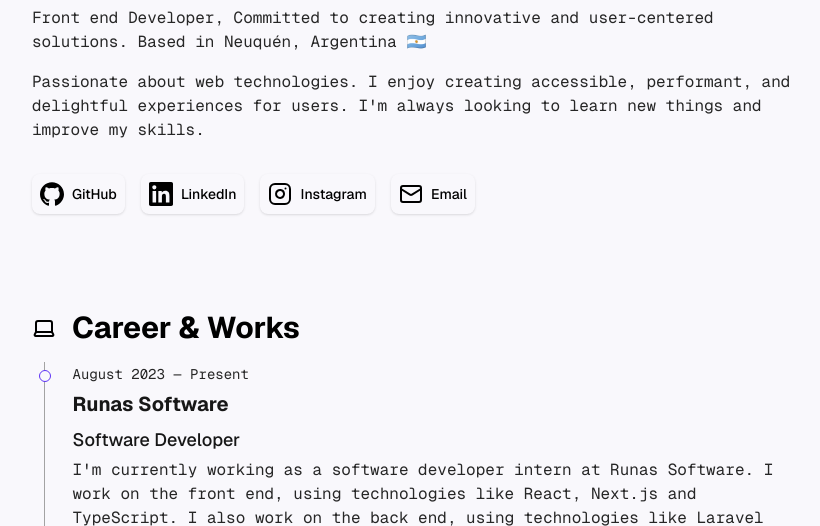
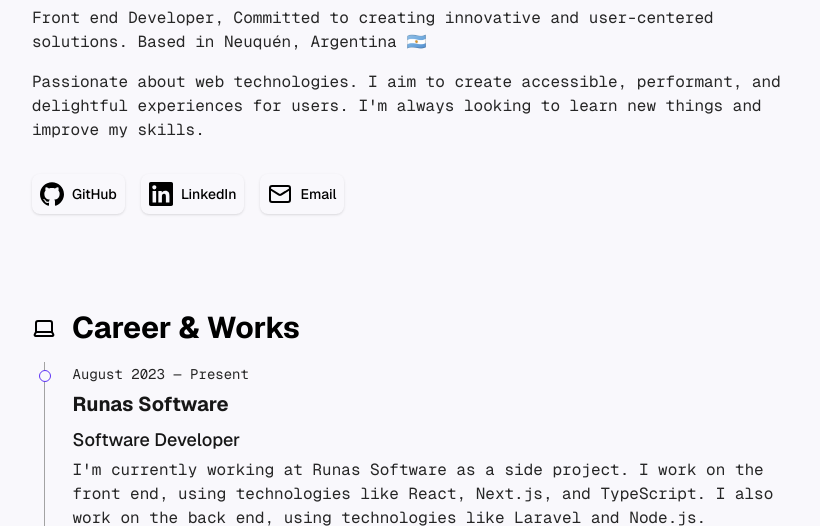
Before and after one commit to gonzalojparra/www, a Next.js app: page / in a window 1280 px wide. Shown: the part 274-800 px from the top of the page, without its empty margins (224-1044 px from the left). Built offline with nearby package versions, Linux system fonts and the light colour scheme.

Commit message:
feat(data): update data index

```diff
--- a/src/data/index.ts
+++ b/src/data/index.ts
@@ -12,7 +12,7 @@ import { TailwindCSSIcon } from '@/components/icons/tags/tailwind-css';
 import { NodeJSIcon } from '@/components/icons/tags/nodejs';
 import { GitHubIcon } from '@/components/icons/github';
 import { LinkedInIcon } from '@/components/icons/linkedin';
-import { InstagramIcon, MailIcon } from 'lucide-react';
+import { MailIcon } from 'lucide-react';
 
 export const AVATAR = {
   name: 'Gonzalo Parra',
@@ -22,26 +22,25 @@ export const AVATAR = {
 export const ABOUT = {
   title: `Front end Developer, Committed to creating innovative and user-centered solutions.
   Based in Neuquén, Argentina 🇦🇷`,
-  description: `Passionate about web technologies. I enjoy creating accessible, performant, and delightful experiences for users. I'm always looking to learn new things and improve my skills.`
+  description: `Passionate about web technologies. I aim to create accessible, performant, and delightful experiences for users. I'm always looking to learn new things and improve my skills.`
 };
 
 export const LINKS = [
   { title: 'GitHub', url: 'https://github.com/gonzalojparra', icon: GitHubIcon },
   { title: 'LinkedIn', url: 'https://www.linkedin.com/in/gonzalojparra/', icon: LinkedInIcon },
-  { title: 'Instagram', url: 'https://www.instagram.com/gonzaparra_/', icon: InstagramIcon },
   { title: 'Email', url: 'mailto:gonzzaparra@gmail.com', icon: MailIcon }
 ];
 
 export const CAREER = [
   {
     company: 'Runas Software',
-    link: 'https://runas-software.com/',
+    link: '',
     badges: ['Intern'],
     title: 'Software Developer',
     start: 'August 2023',
     end: 'Present',
     description:
-      "I'm currently working as a software developer intern at Runas Software. I work on the front end, using technologies like React, Next.js and TypeScript. I also work on the back end, using technologies like Laravel and Node.js."
+      "I'm currently working at Runas Software as a side project. I work on the front end, using technologies like React, Next.js, and TypeScript. I also work on the back end, using technologies like Laravel and Node.js."
   },
   {
     company: 'National University of Comahue',
```
